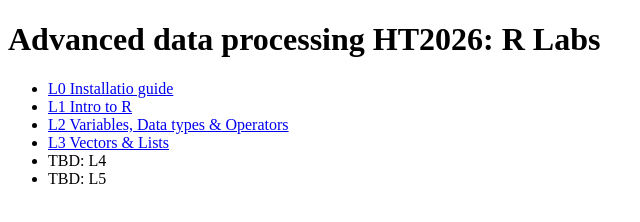
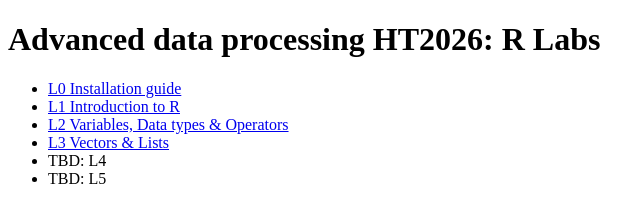
Before and after one commit to cleiti/Advanced-data-processing-UU-HT2026, a plain HTML site: page index.html in a window 1280 px wide. Shown: the full height of the page, 0-640 px from the left. Drawn offline with Linux system fonts and the light colour scheme.

Commit message:
Update index.html

```diff
--- a/index.html
+++ b/index.html
@@ -7,8 +7,8 @@
     <h1>Advanced data processing HT2026: R Labs</h1>
 
     <ul>
-        <li><a href="L0 Installatio guide.html">L0 Installatio guide</a></li>
-        <li><a href="L1 Intro to R.html">L1 Intro to R</a></li>
+        <li><a href="L0 Installatio guide.html">L0 Installation guide</a></li>
+        <li><a href="L1 Intro to R.html">L1 Introduction to R</a></li>
         <li><a href="L2 Variables, Data types & Operators.html">L2 Variables, Data types & Operators</a></li>
         <li><a href="L3 Vectors & Lists.html">L3 Vectors & Lists</a></li>
         <li>TBD: L4</li>
```
